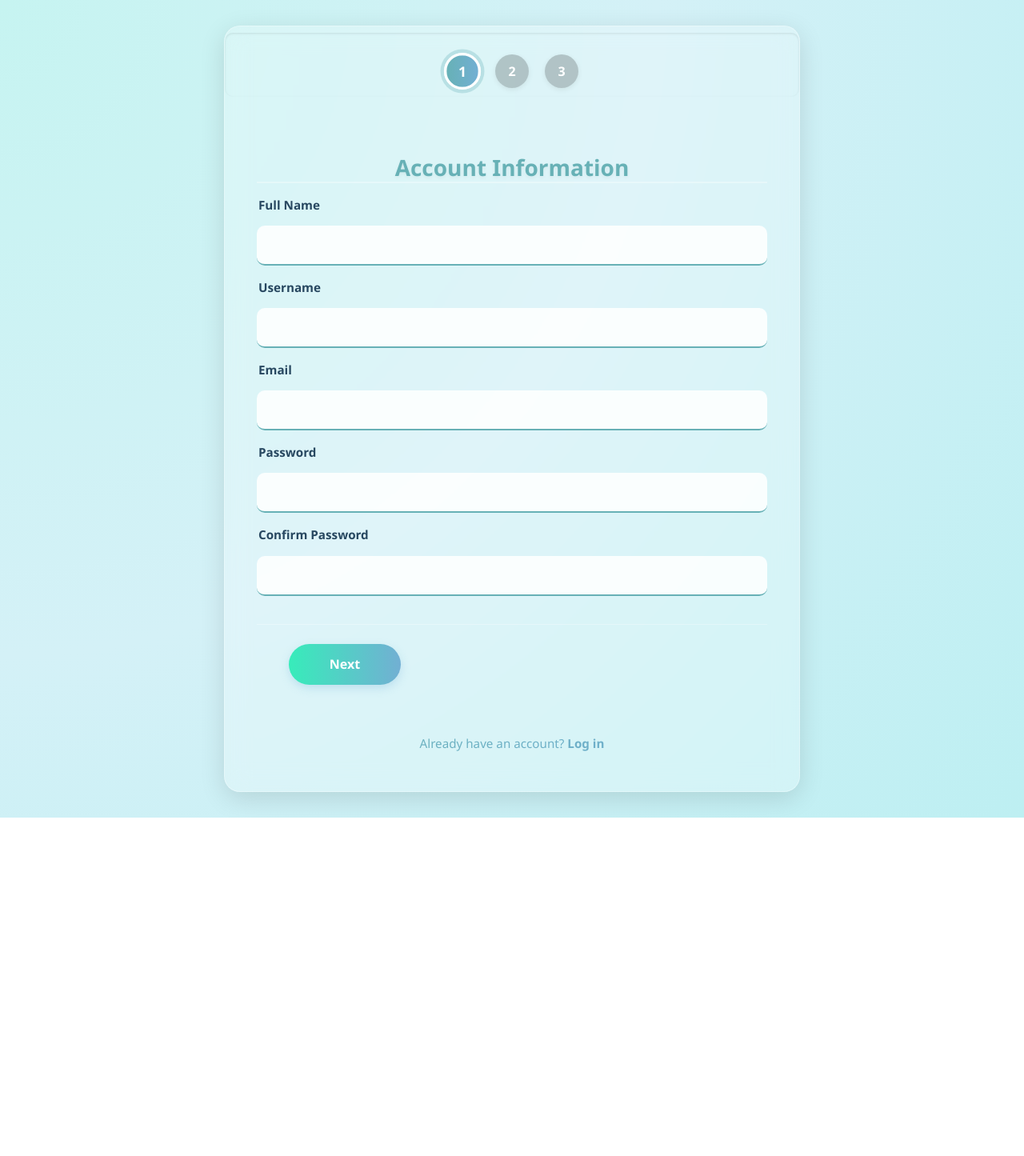
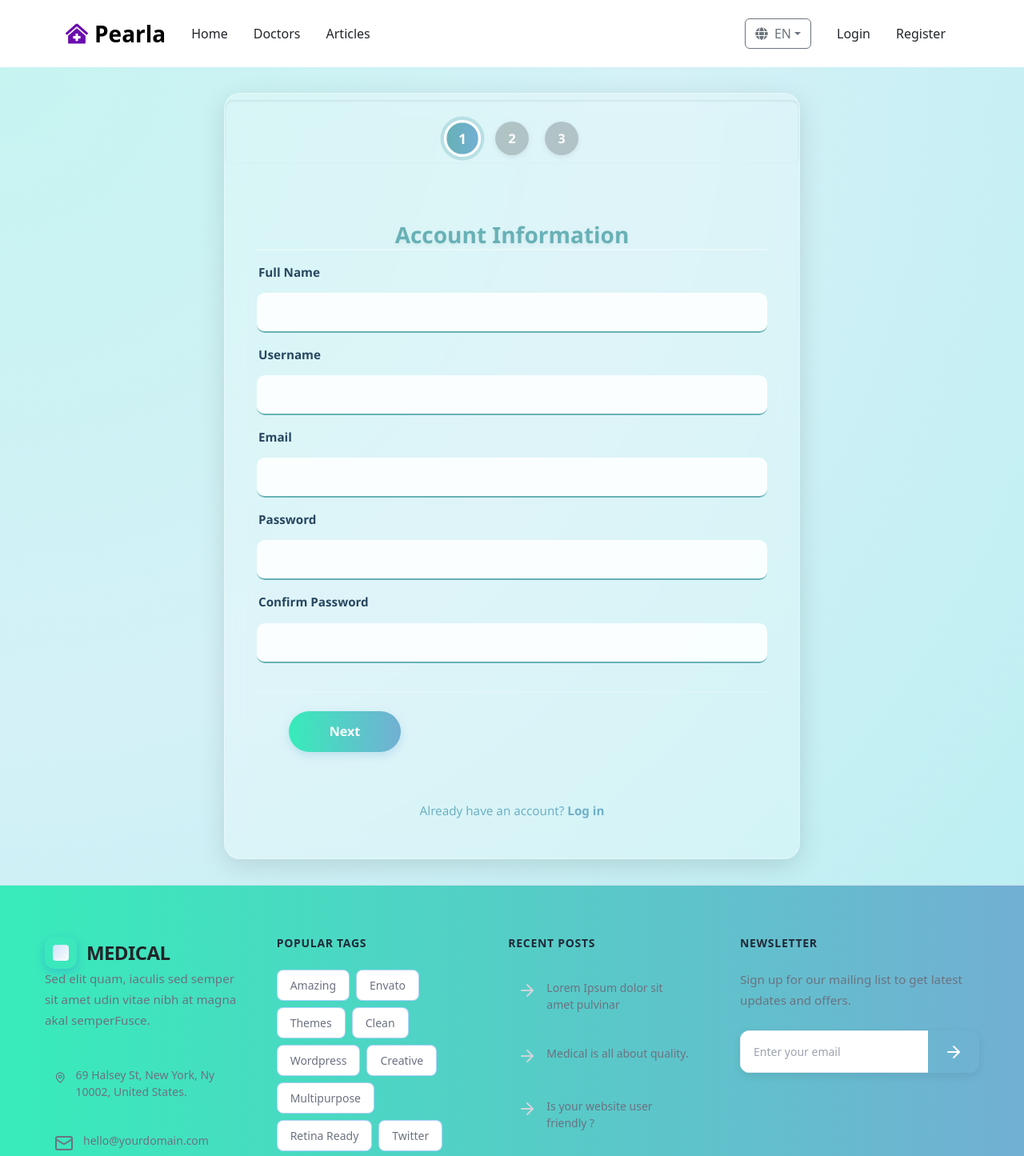
Before and after one commit to Esraa-mohamed1/react-medical-site, a React (Create React App) app in the folder mental-health-supporter/: page /doctor-register in a window 1280 px wide. Shown: the top 1445 px of the page at 80% size. Before the commit the page ends 1022 px from the top, so only its background shows below. Built offline with nearby package versions, Linux system fonts and the light colour scheme; no server answers.

Commit message:
Adding Translation to The Project & Fixing Navbar integrated in all Pages

```diff
--- a/mental-health-supporter/src/components/AuthForm.js
+++ b/mental-health-supporter/src/components/AuthForm.js
@@ -1,5 +1,7 @@
 import React, { useState } from 'react';
 import '../styles/auth.css';
+import CustomNavbar from './../components/Navbar';
+import Footer from "./../features/homePage/components/Footer";
 
 export default function AuthForm({ variant = 'login', onSubmit, serverError }) {
   const isLogin = variant === 'login';
@@ -86,6 +88,8 @@ export default function AuthForm({ variant = 'login', onSubmit, serverError }) {
   };
 
   return (
+    <>
+                <CustomNavbar />
     <div className="auth-page">
       <form className="auth-card" onSubmit={handleSubmit} noValidate>
         <h2 className="auth-title">{isLogin ? 'Log in' : 'Create account'}</h2>
@@ -228,5 +232,7 @@ export default function AuthForm({ variant = 'login', onSubmit, serverError }) {
         </p>
       </form>
     </div>
+          <Footer />
+    </>
   );
 }
--- a/mental-health-supporter/src/components/DoctorsRegister/DoctorRegister.js
+++ b/mental-health-supporter/src/components/DoctorsRegister/DoctorRegister.js
@@ -4,6 +4,8 @@ import Swal from 'sweetalert2';
 import { registerDoctor } from '../../services/api';
 import MapPicker from './MapPicker';
 import './DoctorRegister.css'; // Ensure the CSS is imported
+import CustomNavbar from '../Navbar';
+import Footer from "../../features/homePage/components/Footer";
 
 const DoctorRegister = () => {
     const navigate = useNavigate();
@@ -195,6 +197,8 @@ const DoctorRegister = () => {
     };
 
     return (
+        <>
+        <CustomNavbar />
         <div className="doctor-register-page">
             <div className="doctor-register-card">
                 <div className="progress-bar">
@@ -218,6 +222,8 @@ const DoctorRegister = () => {
                 </form>
             </div>
         </div>
+              <Footer />
+        </>
     );
 };
 
--- a/mental-health-supporter/src/pages/RegisterPage.js
+++ b/mental-health-supporter/src/pages/RegisterPage.js
@@ -3,6 +3,8 @@ import { useNavigate } from 'react-router-dom';
 import AuthForm from '../components/AuthForm';
 import { registerUser } from '../services/api';
 import Swal from 'sweetalert2';
+// import CustomNavbar from '../components/Navbar';
+// import Footer from "./../features/homePage/components/Footer";
 
 export default function RegisterPage() {
   const navigate = useNavigate();
@@ -35,7 +37,9 @@ export default function RegisterPage() {
 
   return (
     <div>
+      {/* <CustomNavbar /> */}
       <AuthForm variant="register" onSubmit={handleRegister} serverError={serverError} />
+      {/* <Footer /> */}
     </div>
   );
 }
--- a/mental-health-supporter/src/pages/RegisterSelectPage.js
+++ b/mental-health-supporter/src/pages/RegisterSelectPage.js
@@ -1,11 +1,15 @@
 import React from 'react';
 import { useNavigate } from 'react-router-dom';
 import '../styles/RegisterSelectPage.css';
+import CustomNavbar from './../components/Navbar';
+import Footer from "./../features/homePage/components/Footer";
 
 const RegisterSelectPage = () => {
     const navigate = useNavigate();
 
     return (
+        <>
+        <CustomNavbar />
         <div className="register-selection-page">
             <div className="register-selection-card">
                 <h2 className="register-selection-title">Select Registration Type</h2>
@@ -26,6 +30,8 @@ const RegisterSelectPage = () => {
                 </div>
             </div>
         </div>
+        <Footer />
+        </>
     );
 };
 
```
Also changed, not shown: mental-health-supporter/src/pages/DoctorsListPage.js (line endings or trailing spaces).
